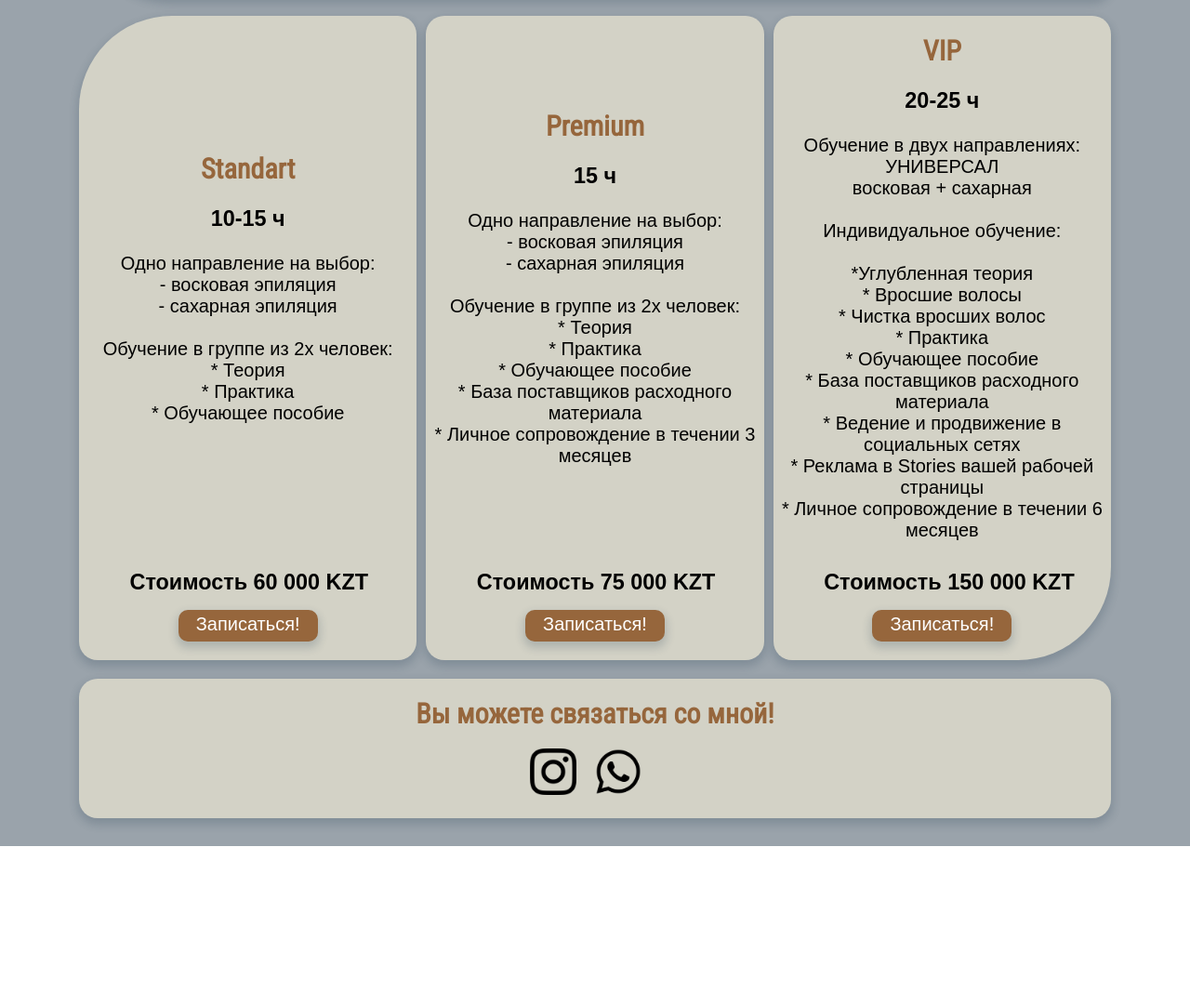
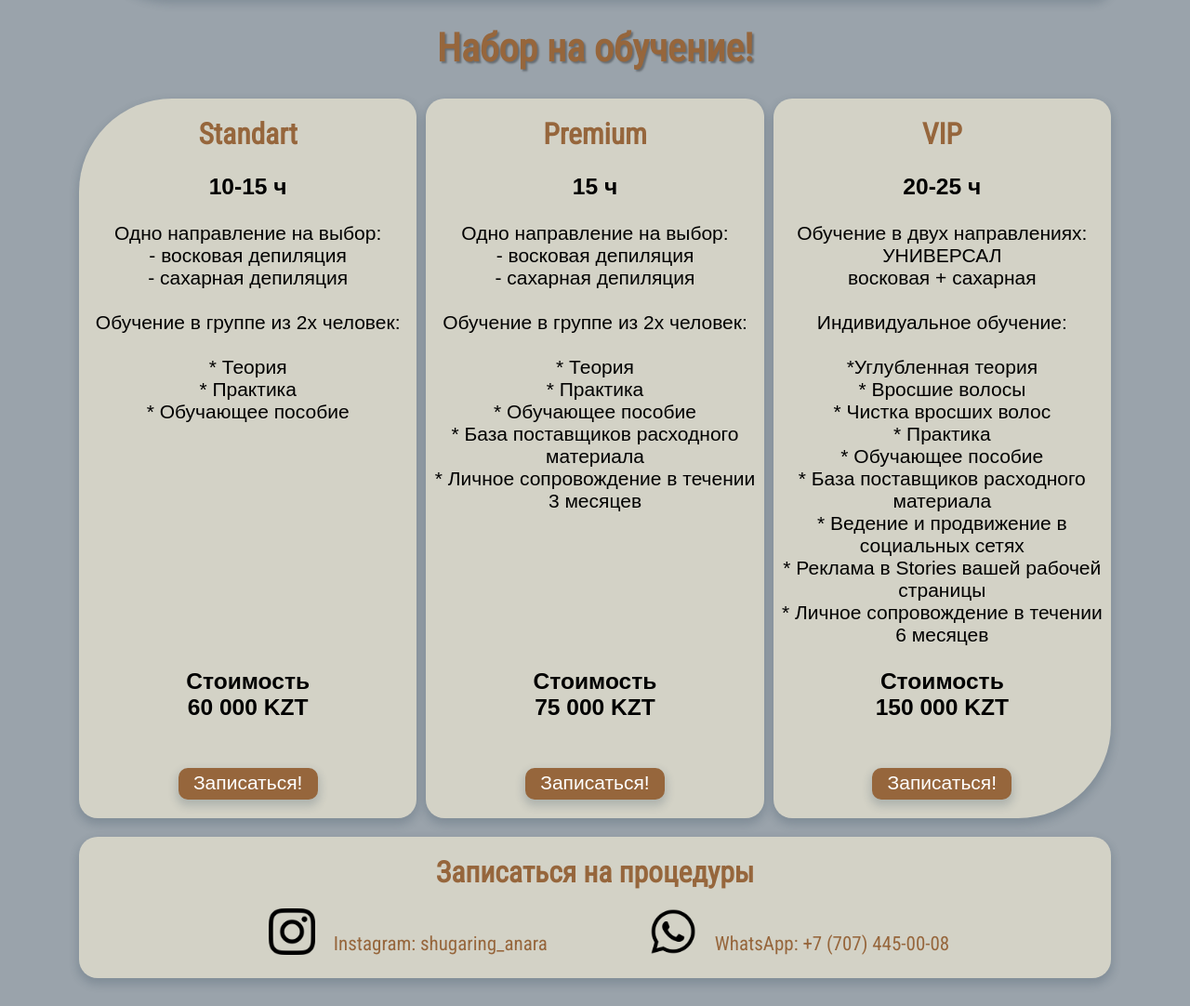
Before and after one commit to top-worker/learn, a plain HTML site: page index.html in a window 1280 px wide. Shown: the part 388-1470 px from the top of the page at 93% size. Before the commit the page ends 1298 px from the top, so only its background shows below. Drawn offline with Linux system fonts and the light colour scheme; a web font is replaced by a local one.

Commit message:
Add files via upload

```diff
--- a/css/styyle.css
+++ b/css/styyle.css
@@ -2,9 +2,12 @@
     margin: 0;
     padding: 0;
 }
+/* .wrapper {
 
+} */
 .name {
-    font-family: "Lobster";
+    font-family: 'Roboto Condensed';
+    color: #96663c;
 }
 
 .main {
@@ -15,7 +18,7 @@
     align-content: center;
     justify-content: center;
     font-family: 'Sofia Sans Semi Condensed', sans-serif;
-    font-size: 20px;
+    font-size: 21px;
     font-weight: 400;
 }
 
@@ -69,10 +72,6 @@
 
 }
 
-.name {
-    font-family: 'Roboto Condensed';
-}
-
 .foto {
     height: 300px;
     border-radius: 20px 70px;
@@ -89,6 +88,31 @@
     padding: 0 20px 0 0px;
 }
 
+.learn {
+    width: 100%;
+    /* height: 100px; */
+    text-align: center;
+    font-family: 'Roboto Condensed';
+    margin: 30px 20px 10px 20px;
+    color: #96663c;
+    /* background-color: #d3d2c6; */
+    /* border-radius: 70px 100px;
+    -webkit-box-shadow: 5px 5px 5px -5px rgba(34, 60, 80, 0.6);
+    -moz-box-shadow: 5px 5px 5px -5px rgba(34, 60, 80, 0.6);
+    box-shadow: 5px 5px 5px -5px rgba(34, 60, 80, 0.6); */
+}
+
+.learn-h1 {
+    text-align: center;
+    text-shadow: 2px 2px 2px rgba(0, 0, 0, 0.333);
+    text-shadow: 3px 0 1px rgba(0, 0, 0, 0.1),
+    0 3px 1px rgba(0, 0, 0, 0.2),
+    /* -1px 0 1px rgba(0, 0, 0, 0.5),  */
+   ;
+}
+
+
+
 .cards {
     width: 100%;
     display: flex;
@@ -103,20 +127,26 @@
     padding: 10px 5px 105px 5px;
     border-radius: 20px;
     text-align: center;
-    align-items: center;
+    /* align-items: center;
     align-content: center;
-    justify-content: center;
+    justify-content: center; */
     position: relative;
     -webkit-box-shadow: 0px 5px 10px 2px rgba(34, 60, 80, 0.2);
     -moz-box-shadow: 0px 5px 10px 2px rgba(34, 60, 80, 0.2);
     box-shadow: 0px 5px 10px 2px rgba(34, 60, 80, 0.2);
+    display: flex;
+    flex-direction: column;
 
 }
-.cost {
+ .card-text {
+    flex: 1 1 auto;
+ }
+
+/* .cost {
     position: absolute;
     bottom: 70px;
     left: 15%;
-}
+} */
 
 .whatsapp {
     text-decoration: none;
@@ -217,13 +247,22 @@
 .links {
     width: 50px;
     bottom: 15px;
-    margin: 0 20px 20px 0;
+    margin: 0 20px 20px 70px;
     position: static;
     transition: 0.2s;
 }
 
 a :hover {
  transform: scale(1.1);
+}
+
+.links-text {
+    text-decoration: none;
+    text-align: center;
+    font-family: 'Roboto Condensed';
+    color: #96663c;
+    margin: 20px 40px 20px 0;
+    text-align: center;
 }
 
 
@@ -328,7 +367,15 @@ and (-webkit-device-pixel-ratio: 3) {
 @media (max-width: 768px) {
     body {
         zoom: 50%;
+        height: 100%;
     }
+    /* .main {
+        height: 100%;
+    }
+
+    .box {
+        height: 100%;
+    } */
 }
 
 @media (max-width: 530px) {
@@ -348,7 +395,7 @@ and (-webkit-device-pixel-ratio: 3) {
 @media (max-width: 430px) {
     body {
         zoom: 50%;
-
+        height: 100vh;
     }
 
     .main {
--- a/index.html
+++ b/index.html
@@ -14,7 +14,7 @@
     <title>Анара Шайхмуратова</title>
 </head>
 <body>
-    <div class="wrapper">
+
         <div class="main">
             <div class="box">
 
@@ -22,54 +22,52 @@
                     <div class="main-foto">
                         <img class="foto" src="./img/mainPhoto.jpg" alt="Анара Шайхмуратова">
                     </div>
-                    <div class="main-info"><div class="header"><h1>Набор на обучение!</h1></div><p><h2 class="name"> Меня зовут Анара Шайхмуратова!</h2>
+                    <div class="main-info"><div class="header"></div><p><h1 class="name">Анара Шайхмуратова!</h1>
                         <br>
-                        Я мастер - технолог, владею как сахаром так и воском, так же и лазерная эпиляция входит в мой арсенал.
-                        <br>
-                        В сфере депиляции с 2018 года, прошла не мало обучений, повышений и так же обучаюсь по сей день. Опыт преподавания с 2019 года.
-                        За 5 лет моей практики выпустила не мало учениц.
-                        <br>
-                        Учу зарабатывать хорошие деньги, ведь ты этого достойна!</p>
+                        Я мастер - технолог, работаю сахаром, воском, так же и лазерная эпиляция.
+                        <br><br>
+                        В сфере депиляции с 2018 года, прошла много обучений, повышений и так же обучаюсь по сей день.
+                        За 5 лет моей практики более 1500 довольных клиентов!
+                        <br><br>
+                        На основе своего опыта обучаю, как из полного нуля в сфере депиляции стать хорошим, востребованным специалистом!
                     </div>
                 </div>
 
+                <div class="learn"><h1 class="learn-h1">Набор на обучение!</h1></div>
+
                 <div class="cards">
                     <div class="card-1 card-main"><h2 class="card-head">Standart</h2><br><h3>10-15 ч</h3><br>
-                        <div>
+                        <div class="card-text">
                             Одно направление на выбор:<br>
-                            - восковая эпиляция<br>
-                            - сахарная эпиляция<br><br>
-                            Обучение в группе из 2х человек: <br>
+                            - восковая депиляция<br>
+                            - сахарная депиляция<br><br>
+                            Обучение в группе из 2х человек: <br><br>
                             * Теория<br>
                             * Практика<br>
                             * Обучающее пособие<br><br>
-
-                            <h3 class="cost">Стоимость 60 000 KZT</h3>
-
                         </div>
+                        <h3 class="cost">Стоимость<br>60 000 KZT</h3>
                         <a class="whatsapp" href="https://api.whatsapp.com/send?phone=77074450008&text=Здравствуйте! Хочу записаться на Ваш курс! Пакет - Standart">
                         <div class="button-call">Записаться!</div></a>
                     </div>
                     <div class="card-2 card-main"><h2 class="card-head">Premium</h2><br><h3>15 ч</h3><br>
-                        <div>
+                        <div class="card-text">
                             Одно направление на выбор:<br>
-                            - восковая эпиляция<br>
-                            - сахарная эпиляция<br><br>
-                            Обучение в группе из 2х человек: <br>
+                            - восковая депиляция<br>
+                            - сахарная депиляция<br><br>
+                            Обучение в группе из 2х человек: <br><br>
                             * Теория<br>
                             * Практика<br>
                             * Обучающее пособие<br>
                             * База поставщиков расходного материала<br>
                             * Личное сопровождение в течении 3 месяцев<br><br>
-
-                            <h3 class="cost">Стоимость 75 000 KZT</h3>
-
                         </div>
+                        <h3 class="cost">Стоимость<br>75 000 KZT</h3>
                         <a class="whatsapp" href="https://api.whatsapp.com/send?phone=77074450008&text=Здравствуйте! Хочу записаться на Ваш курс! Пакет - Premium">
                             <div class="button-call">Записаться!</div></a>
                     </div>
                     <div class="card-3 card-main"><h2 class="card-head">VIP</h2><br><h3>20-25 ч</h3><br>
-                        <div>
+                        <div class="card-text">
                             Обучение в двух направлениях:<br>
                             УНИВЕРСАЛ<br>
                             восковая + сахарная<br><br>
@@ -83,19 +81,20 @@
                             * Ведение и продвижение в социальных сетях<br>
                             * Реклама в Stories вашей рабочей страницы<br>
                             * Личное сопровождение в течении 6 месяцев<br><br>
-
-                            <h3 class="cost">Стоимость 150 000 KZT</h3>
                         </div>
+                        <h3 class="cost">Стоимость<br>150 000 KZT</h3>
                         <a class="whatsapp" href="https://api.whatsapp.com/send?phone=77074450008&text=Здравствуйте! Хочу записаться на Ваш курс! Пакет - VIP">
                             <div class="button-call">Записаться!</div></a>
                     </div>
                 </div>
 
                 <div class="call-me">
-                    <h2>Вы можете связаться со мной!</h2>
+                    <h2>Записаться на процедуры</h2>
                     <div class="links-block">
                         <a href="https://instagram.com/shugaring_anara?igshid=YmMyMTA2M2Y=" title="Перейти в Instagram"><img class="links" src="./img/free-icon-instagram-1384031.png" alt="instagram"></a>
-                        <a href="https://api.whatsapp.com/send?phone=77074450008&text=Здравствуйте! Меня заинтересовал Ваш курс!" title="Перейти в WhatsApp"><img class="links" src="./img/free-icon-whatsapp-1384023.png" alt="whatsapp"></a>
+                        <div class="links-text">Instagram: shugaring_anara</div>
+                        <a href="https://api.whatsapp.com/send?phone=77074450008&text=" title="Перейти в WhatsApp"><img class="links" src="./img/free-icon-whatsapp-1384023.png" alt="whatsapp"></a>
+                        <div class="links-text">WhatsApp: +7 (707) 445-00-08</div>
                     </div>
                 </div>
 
@@ -106,7 +105,7 @@
 
 
         </div>
-    </div>
+
 <!--
     <script src="https://cdn.jsdelivr.net/npm/bubbly-bg@1.0.0/dist/bubbly-bg.js"></script>
     <script>bubbly();</script> -->
```
